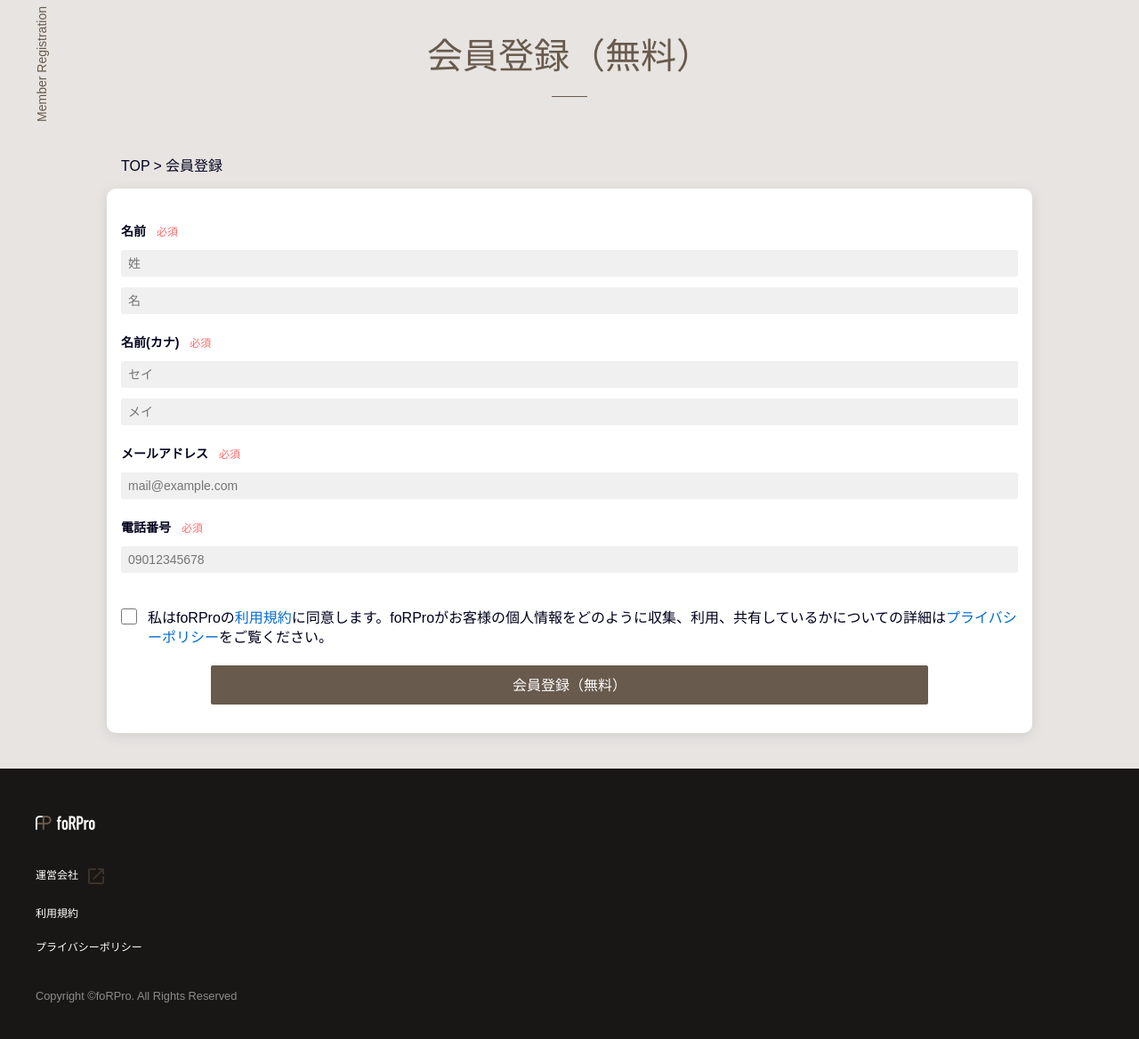
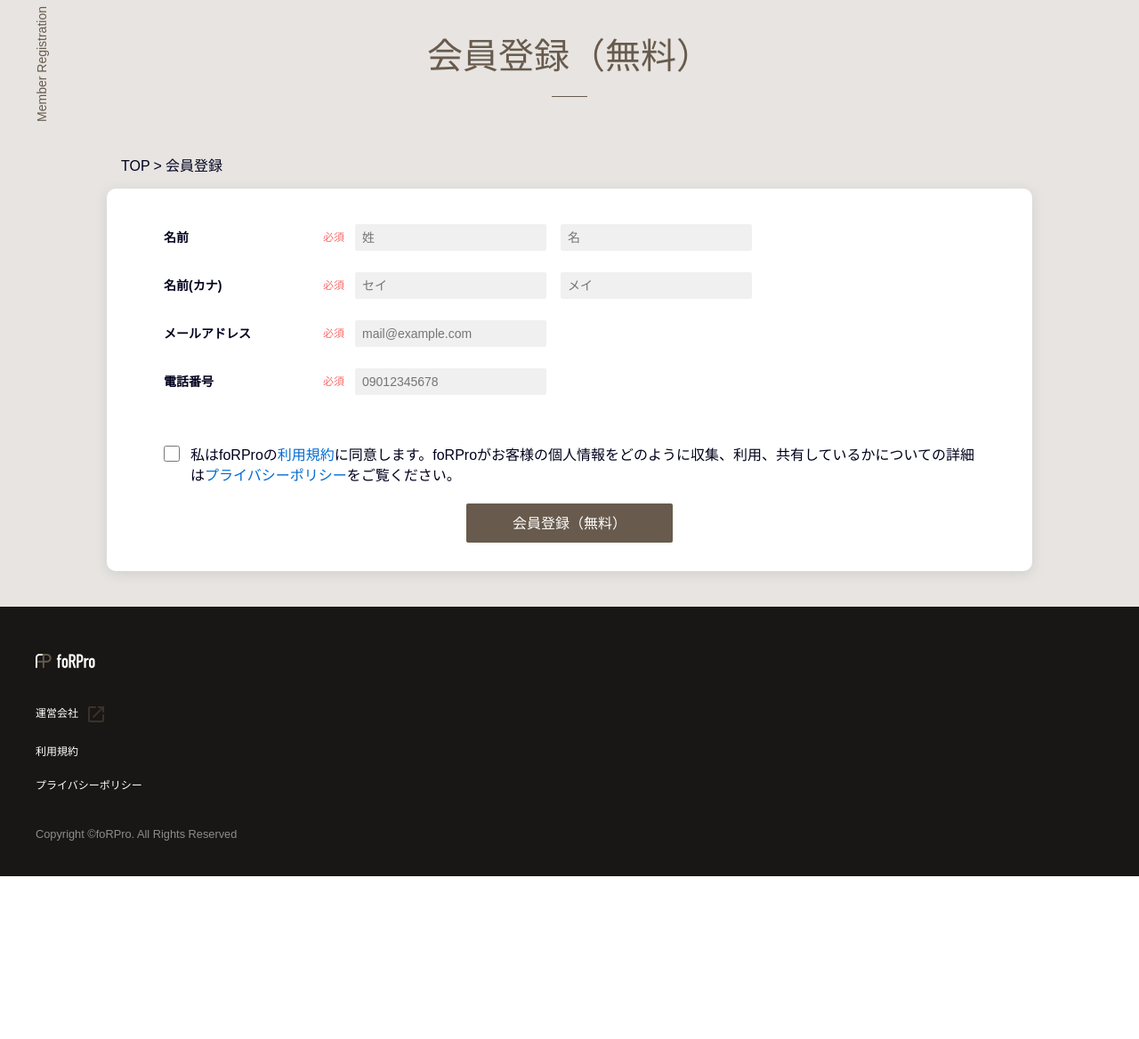
Before and after one commit to shidara/foRPro, a PHP site: page /registration.html in a window 1280 px wide. Shown: the part 100-1268 px from the top of the page at 89% size. After the commit the page ends 1085 px from the top, so only its background shows below. Run offline with PHP 8.4, Linux system fonts and the light colour scheme.

Commit message:
registration完了

```diff
--- a/css/common.css
+++ b/css/common.css
@@ -250,6 +250,7 @@ form {
   margin-bottom: 12px;
   font-weight: bold;
   font-size: 14px;
+  vertical-align: baseline;
 }
 .form .form__required {
   color: #fb6a6a;
@@ -315,11 +316,9 @@ form {
     font-size: 40px;
     margin-bottom: 64px;
   }
-
   .title__text::after {
     bottom: -24px;
   }
-
   .title.title--level3 .title__text::after {
     bottom: -12px;
   }
@@ -334,12 +333,10 @@ form {
     margin-bottom: 24px;
     font-size: 18px;
   }
-
   .applicationForm .applicationForm__button {
     width: 160px;
     height: 44px;
   }
-
   .applicationForm .applicationForm__line.applicationForm__line--border {
     border-width: 1px;
   }
@@ -347,4 +344,35 @@ form {
   .breadcrumb {
     margin: 0 120px 16px;
   }
+
+  .form label {
+    flex-direction: row;
+  }
+  .form label .form__label,
+  .form label .form__input {
+    box-sizing: border-box;
+    width: 215px;
+  }
+  .form .form__label {
+    position: relative;
+    padding-right: 12px;
+    line-height: 30px;
+  }
+  .form .form__required {
+    position: absolute;
+    top: 0;
+    right: 12px;
+  }
+  .form .form__input:not(:last-child) {
+    margin-right: 16px;
+  }
+  .form .form__checkboxWrap {
+    margin-top: 45px;
+  }
+  .form .form__submit {
+    width: 232px;
+  }
+  .form .form__checkbox input {
+    border-width: 2px;
+  }
 }
--- a/css/registration.css
+++ b/css/registration.css
@@ -31,7 +31,7 @@
     left: -18px;
   }
 
-  .card {
+  #registration .card {
     padding: 40px 64px 32px;
     margin: 0 120px;
   }
--- a/registration.html
+++ b/registration.html
@@ -76,6 +76,7 @@
                   name="family-name"
                   autocomplete="name"
                   placeholder="姓"
+                  required
                 />
               </div>
               <div class="form__input">
@@ -84,6 +85,7 @@
                   name="given-name"
                   autocomplete="name"
                   placeholder="名"
+                  required
                 />
               </div>
             </label>
@@ -100,6 +102,7 @@
                   name="family-name-kana"
                   autocomplete="name"
                   placeholder="セイ"
+                  required
                 />
               </div>
               <div class="form__input">
@@ -108,6 +111,7 @@
                   name="given-name-kana"
                   autocomplete="name"
                   placeholder="メイ"
+                  required
                 />
               </div>
             </label>
@@ -124,6 +128,7 @@
                   name="email"
                   autocomplete="email"
                   placeholder="mail@example.com"
+                  required
                 />
               </div>
             </label>
@@ -140,6 +145,7 @@
                   name="tel"
                   autocomplete="tel"
                   placeholder="09012345678"
+                  required
                 />
               </div>
             </label>
```
